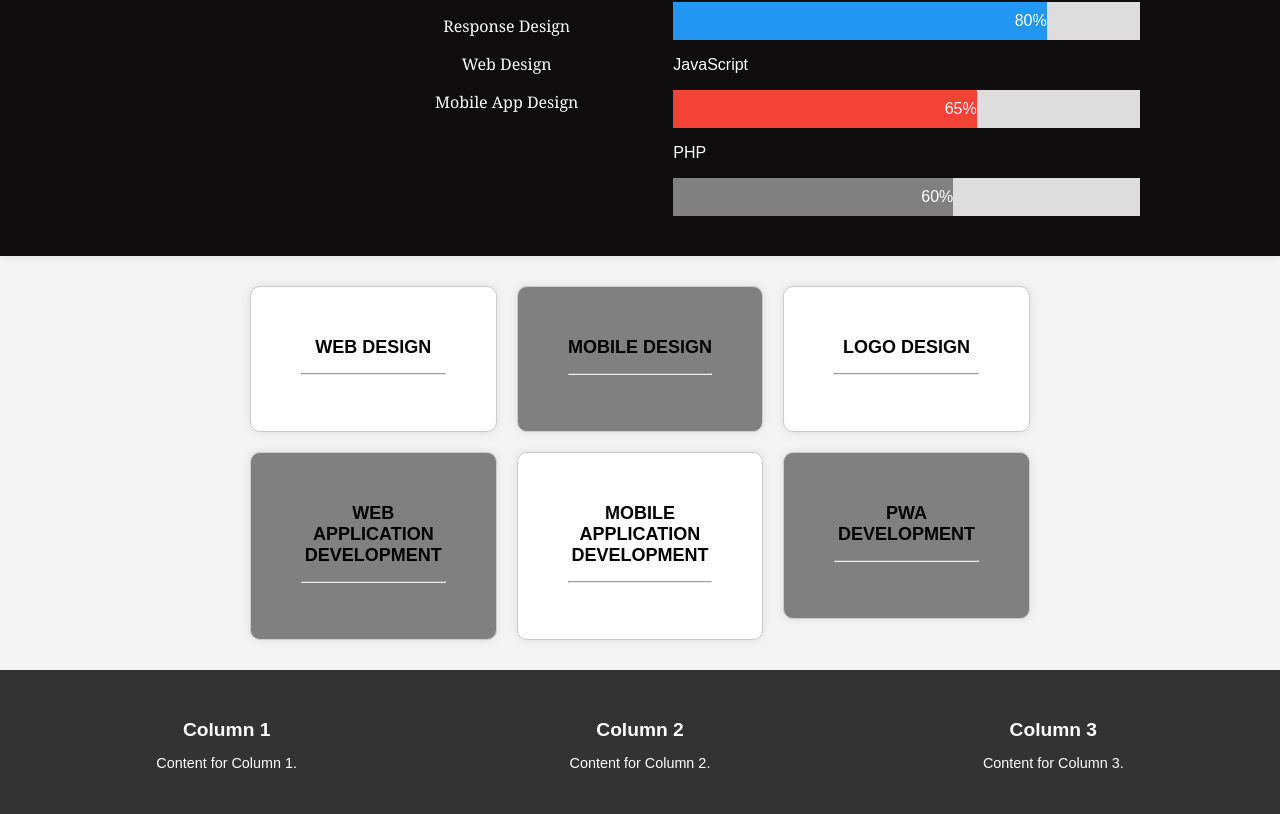
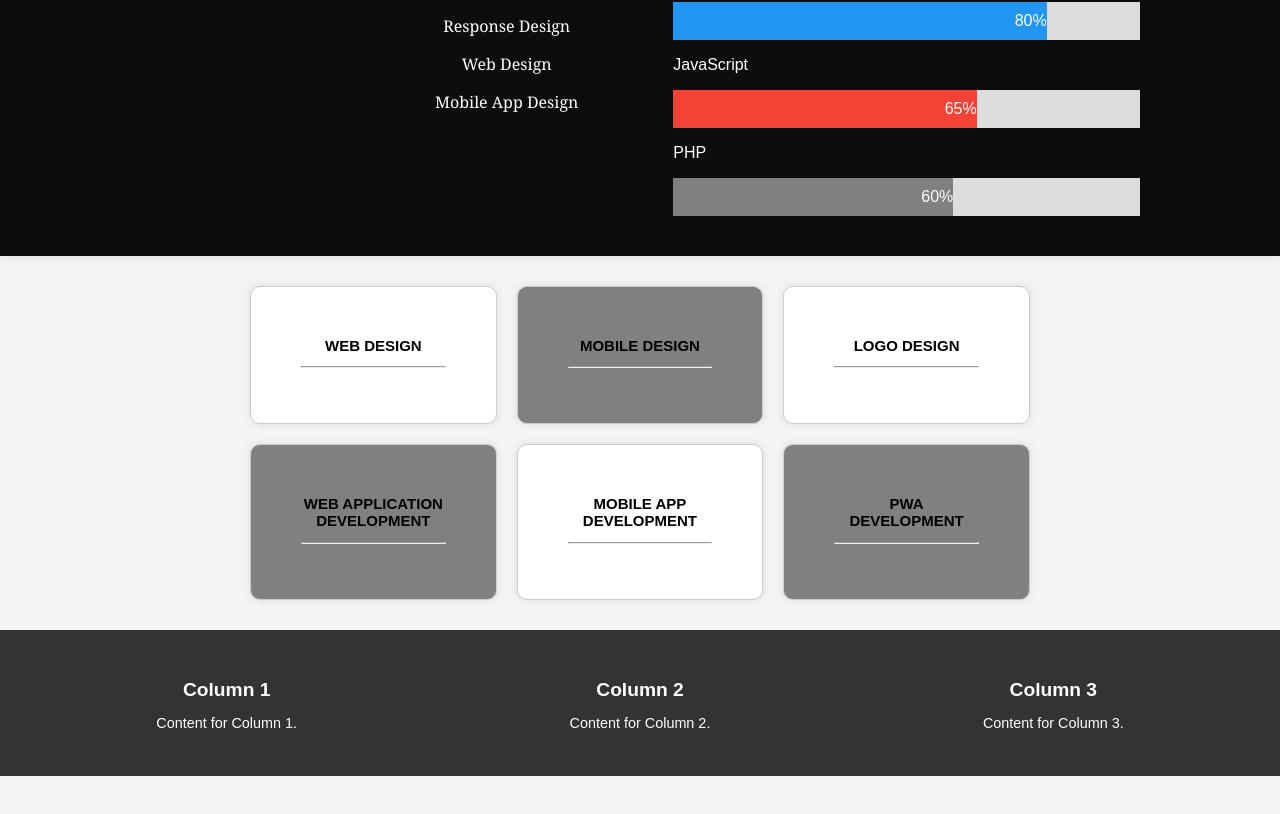
Before and after one commit to abdelrahmanShabaan/React-js_ITI_Portfolio_project, a React (Create React App) app: page / in a window 1280 px wide. Shown: the part 775-1589 px from the top of the page. After the commit the page ends 1551 px from the top, so only its background shows below. Built offline with nearby package versions, Linux system fonts and the light colour scheme.

Commit message:
finish portfolio component with all thing

```diff
--- a/src/Portfolio/Portfolio.js
+++ b/src/Portfolio/Portfolio.js
@@ -16,12 +16,12 @@ class Portfolio extends React.Component{
 
   <div class="portfolio-section">
 
-    <CartWhite backgroundColor="white"    padding="50px" fontSize="12px" name="WEB DESIGN"/>
-    <CartBlack backgroundColor="#808080"  padding="50px" fontSize="12px" name="MOBILE DESIGN"/>
-    <CartWhite backgroundColor="white"    padding="50px" fontSize="12px"  name="LOGO DESIGN"/>
-    <CartBlack backgroundColor="#808080"  padding="50px" fontSize="12px"  name="WEB APPLICATION DEVELOPMENT"/>
-    <CartWhite backgroundColor="white"    padding="50px" fontSize="12px"  name="MOBILE APPLICATION DEVELOPMENT"/>
-    <CartBlack backgroundColor="#808080"  padding="50px" fontSize="12px"  name="PWA DEVELOPMENT"/>
+    <CartWhite backgroundColor="white"    padding="50px" fontSize="10px" name="WEB DESIGN"/>
+    <CartBlack backgroundColor="#808080"  padding="50px" fontSize="10px" name="MOBILE DESIGN"/>
+    <CartWhite backgroundColor="white"    padding="50px" fontSize="10px"  name="LOGO DESIGN"/>
+    <CartBlack backgroundColor="#808080"  padding="50px" fontSize="10px"  name="WEB APPLICATION DEVELOPMENT"/>
+    <CartWhite backgroundColor="white"    padding="50px" fontSize="10px"  name="MOBILE APP DEVELOPMENT"/>
+    <CartBlack backgroundColor="#808080"  padding="50px" fontSize="10px"  name="PWA DEVELOPMENT"/>
 
   </div>
 
```
